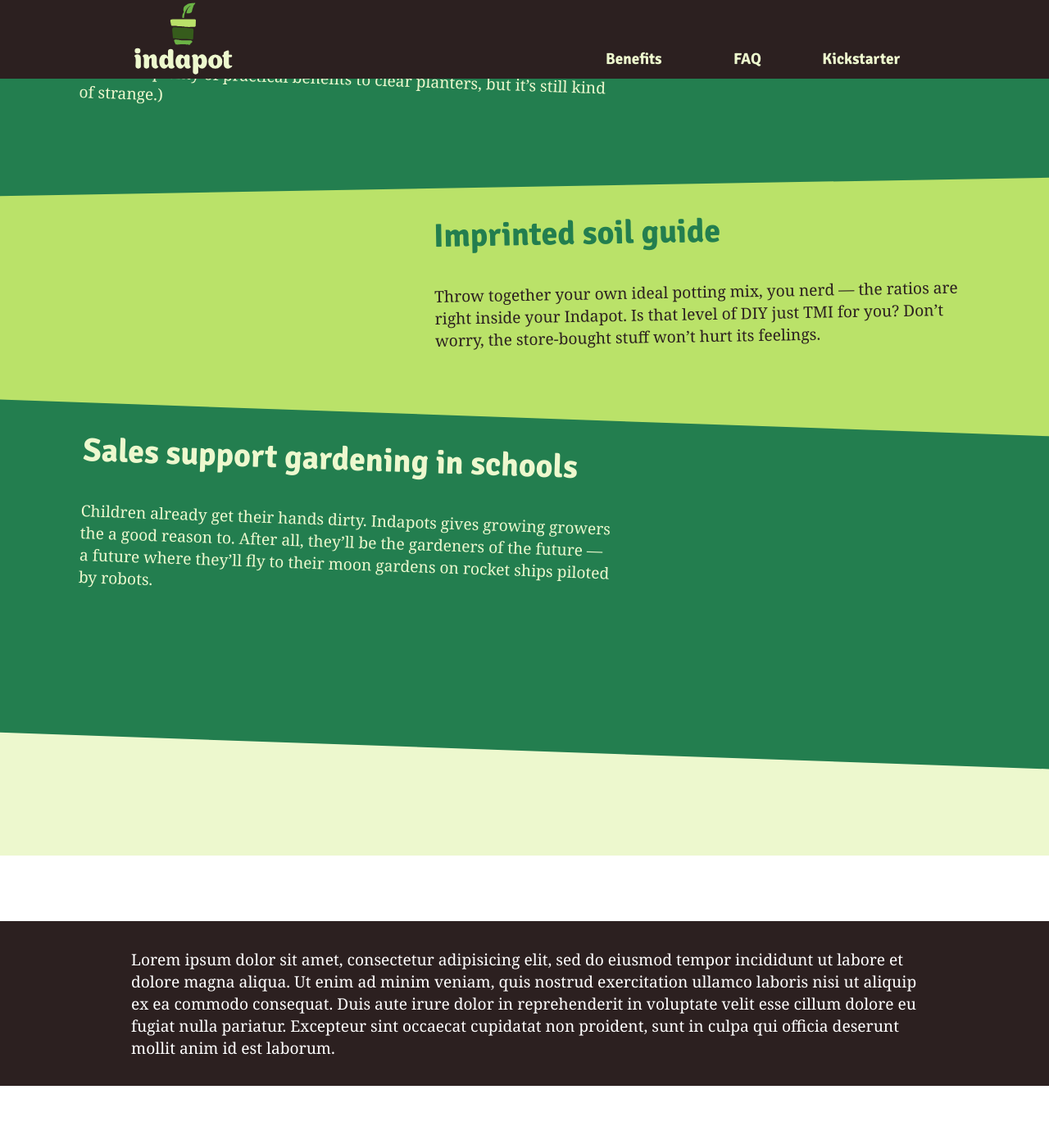
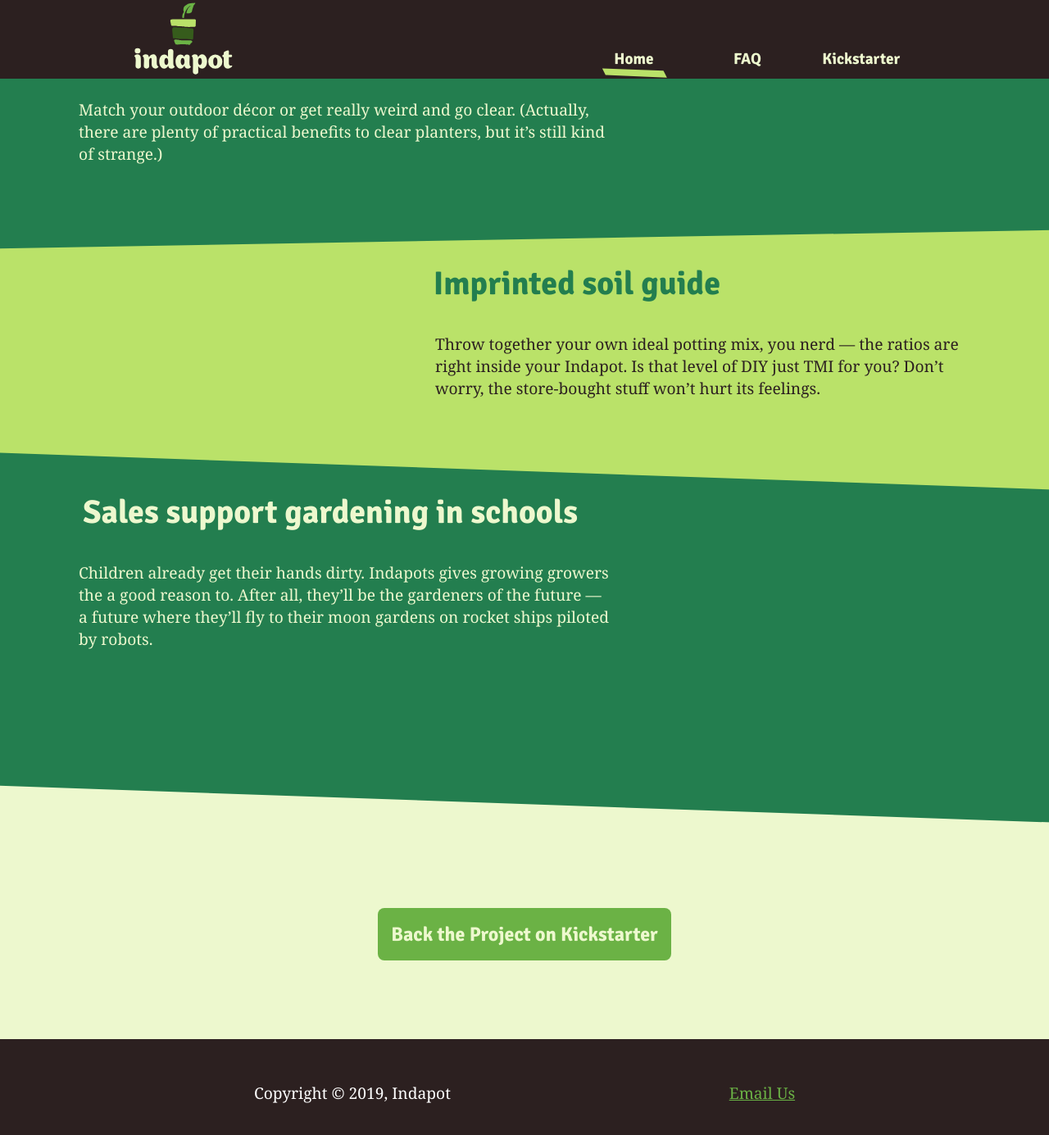
Before and after one commit to kbatson/indapot, a Jekyll site: the page built from indapot/index.md, in a window 1280 px wide and 1400 px high, scrolled down 5403 px. Shown: the top 1385 px of the window at 82% size. Built offline with Jekyll 4.4.1, drawn with Linux system fonts in a browser that asks for light colours; nearby versions of some CDN libraries; before the commit the page ends 6728 px from its top, so only the background shows below that.

Commit message:
Added more style

```diff
--- a/indapot/_includes/_footer.html
+++ b/indapot/_includes/_footer.html
@@ -1,12 +1,14 @@
 <footer>
-    <div class="footer__content">
-        Lorem ipsum dolor sit amet, consectetur adipisicing elit, sed do eiusmod
-        tempor incididunt ut labore et dolore magna aliqua. Ut enim ad minim veniam,
-        quis nostrud exercitation ullamco laboris nisi ut aliquip ex ea commodo
-        consequat. Duis aute irure dolor in reprehenderit in voluptate velit esse
-        cillum dolore eu fugiat nulla pariatur. Excepteur sint occaecat cupidatat non
-        proident, sunt in culpa qui officia deserunt mollit anim id est laborum.
+  <div class="footer__content">
+    <div class="footer__body">
+      <p>Copyright &copy; 2019, Indapot</p>
     </div>
+    <nav class="footer__menu">
+      <ul>
+        <li><a href="mailto:info@indapots.com">Email Us</a></li>
+      </ul>
+    </nav>
+  </div>
 </footer>
 </body>
 </html>
--- a/indapot/_includes/_header.html
+++ b/indapot/_includes/_header.html
@@ -19,14 +19,14 @@
         <span class="bar"></span>
       </a>
       <ul class="mainNav__list is-hidden">
-        {% if page.url != "/" %}<li class="mainNav__listItem">
-          <a href="/">Home</a>
-        </li>{% endif %}
         <li class="mainNav__listItem">
+          <a href="/"{% if page.url == "/" %} class="active"{% endif %}>Home</a>
+        </li>
+        <!-- <li class="mainNav__listItem">
           <a href="/#benefits">Benefits</a>
-        </li>
+        </li> -->
         <li class="mainNav__listItem">
-          <a href="faq.html">FAQ</a>
+          <a href="faq.html"{% if page.url == "/faq.html" %} class="active"{% endif %}>FAQ</a>
         </li>
         <li class="mainNav__listItem">
           <a href="#">Kickstarter</a>
--- a/indapot/_layouts/faq.html
+++ b/indapot/_layouts/faq.html
@@ -2,7 +2,7 @@
 </header>
 <main class="faq">
   <article>
-    <h1>Frequently Asked <strong>Questions</strong></h1>
+    <h1>Frequently Asked <strong>Questions</strong><span></span></h1>
     <dl>
       {% for question in page.questions %}
         <dt>{{ question.question }}</dt>
--- a/indapot/_layouts/home.html
+++ b/indapot/_layouts/home.html
@@ -21,7 +21,7 @@
   </section>
   <section class="benefits" id="benefits">
     <header>
-      <h1>What makes Indapot <strong>better</strong>?</h1>
+      <h1>What makes Indapot <strong>better</strong>?<span></span></h1>
     </header>
     <main class="benefits">
       {% for benefit in page.benefits_better %}
@@ -39,7 +39,7 @@
   </section>
   <section class="benefits" id="great">
     <header>
-      <h1>What makes Indapot <strong>great</strong>?</h1>
+      <h1>What makes Indapot <strong>great</strong>?<span></span></h1>
     </header>
     <main class="benefits">
       {% for benefit in page.benefits_great %}
@@ -55,5 +55,7 @@
       {% endfor %}
     </main>
   </section>
+
+  <a href="#" class="kickstarter__link">Back the Project on Kickstarter</a>
 </main>
 {% include _footer.html %}
--- a/indapot/assets/css/main.scss
+++ b/indapot/assets/css/main.scss
@@ -30,6 +30,10 @@ figure {
   padding: 0;
 }
 
+a {
+  color: $primary-dark;
+}
+
 header.header {
   position: fixed;
   top: 0;
@@ -46,16 +50,16 @@ header.header {
   background: $secondary-dark;
 }
 
-header a {
-
-}
-
 main {
   margin-top: $header--height;
   height: auto;
-  overflow: hidden;
+  padding-bottom: $header--height;
 
   background: $tertiary-light;
+
+  text-align: center;
+
+  overflow: hidden;
 }
 
 main section {
@@ -70,7 +74,9 @@ section header, section main {
   border: 0;
   padding: 0;
   background: transparent;
-  overflow: hidden;
+  overflow: auto;
+
+  text-align: left;
 }
 
 h1, h2 {
@@ -80,9 +86,14 @@ h1, h2 {
 h1 {
   font-size: 2rem;
   text-align: center;
-  margin-top: 3rem;
+  margin: 3rem 0 3rem 0;
 
   font-family: 'Noto Serif', serif;
+
+  position: relative;
+  z-index: 0;
+  perspective: 1000px;
+  perspective-origin: 0 20%;
 
   strong {
     display: inline-block;
@@ -91,6 +102,20 @@ h1 {
     color: $secondary-dark;
 
     transform: rotate(-2deg);
+  }
+
+  span {
+    display: block;
+    height: .5rem;
+    width: 50%;
+
+    background: $secondary-light;
+
+    position: absolute;
+    bottom: 0;
+    left: 20%;
+    z-index: -2;
+    transform: rotateY(-30deg) rotate(0deg) skewX(30deg);
   }
 }
 
@@ -192,8 +217,32 @@ h2 {
     text-decoration: none;
     text-align: center;
 
+    perspective: 1000px;
+    perspective-origin: 0 20%;
+
     &:hover {
       background-color: $secondary-dark;
+    }
+
+    &.active:after {
+      content: "";
+      display: block;
+      height: .5rem;
+      width: 60%;
+
+      background: $secondary-light;
+
+      position: absolute;
+      bottom: .2rem;
+      left: 20%;
+      z-index: -2;
+      transform: rotateY(-30deg) rotate(0deg) skewX(30deg);
+    }
+  }
+
+  &:nth-child(2) {
+    a.active:after {
+      transform: skewX(20deg) rotate(-2deg);
     }
   }
 }
@@ -267,6 +316,7 @@ h2 {
     display: flex;
     justify-content: space-between;
     align-items: center;
+    overflow: visible;
   }
 
   h2 {
@@ -330,12 +380,16 @@ h2 {
     grid-column: 2;
     font-size: 2.5rem;
     margin-bottom: 1rem;
+
+    transform: rotate(1deg);
   }
 
   .benefit__content {
     grid-row: 2;
     grid-column: 2;
     padding-bottom: 4rem;
+
+    transform: rotate(1deg);
   }
 
   .benefit__figure {
@@ -368,6 +422,8 @@ h2 {
 
     .benefit__title, .benefit__content {
       grid-column: 2;
+
+      transform: rotate(-2deg);
     }
 
     .benefit__figure {
@@ -383,16 +439,30 @@ h2 {
 footer {
   background: $secondary-dark;
   color: #ffffff;
-  margin: 5rem 0 0;
+  margin: 0;
   border: 1px solid transparent;
 
   display: grid;
   grid-template-columns: $centered-columns;
+
+  a {
+    color: $primary-light;
+  }
 }
 
 .footer__content {
   grid-column: 2;
   margin: 2rem 0;
+
+  display: flex;
+  justify-content: space-around;
+
+  .footer__menu {
+
+    ul {
+      list-style: none;
+    }
+  }
 }
 
 dl {
@@ -413,6 +483,8 @@ dl {
 }
 
 main.faq {
+  text-align: left;
+
   article {
     max-width: 60em;
     margin: 0 auto;
@@ -450,6 +522,8 @@ main.faq {
       height: $header--height;
       line-height: 9rem;
       padding: 0 1rem;
+      position: relative;
+      z-index: 0;
 
       background-color: $secondary-dark;
 
@@ -472,4 +546,13 @@ main.faq {
     //   grid-template-columns: 10vw 1fr 40%;
     // }
   }
+
+  .faq article dl {
+    column-count: 2;
+    column-gap: 2rem;
+
+    dt, dd {
+      break-inside: avoid;
+    }
+  }
 }
```
